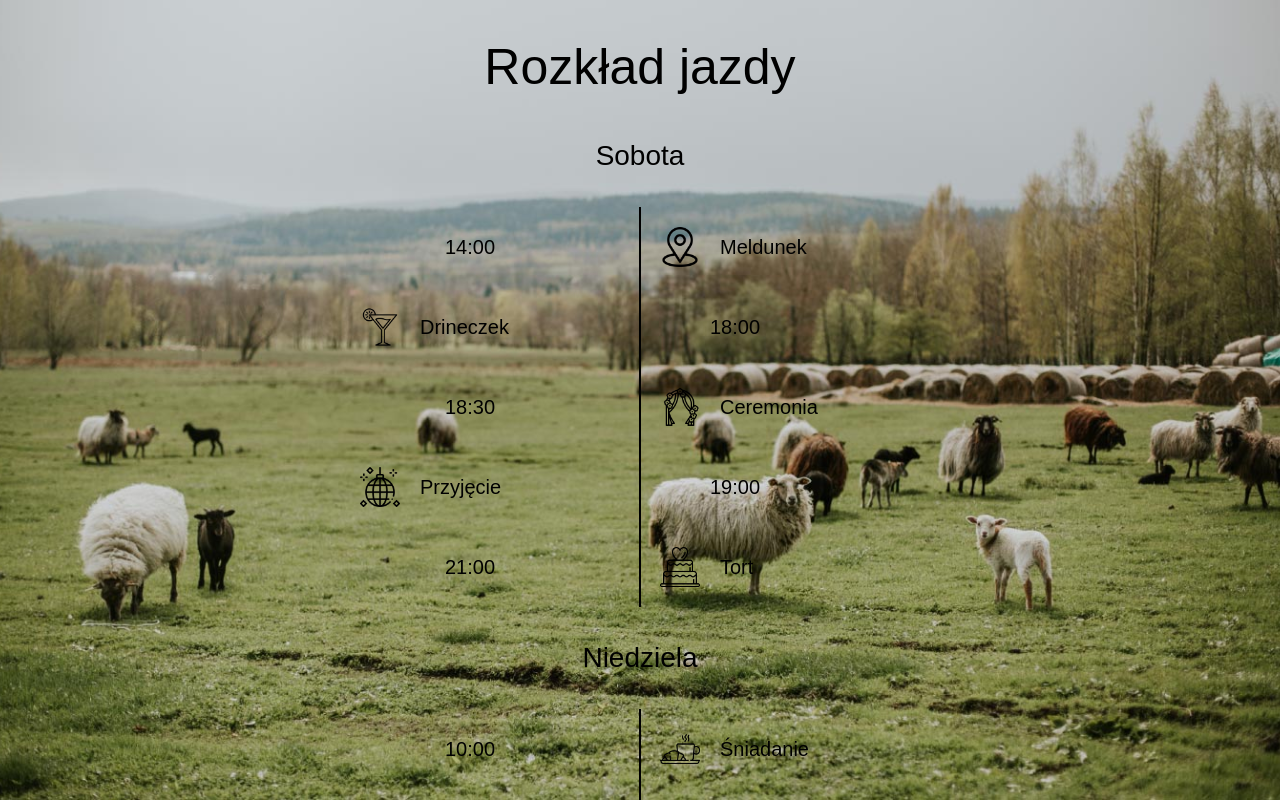
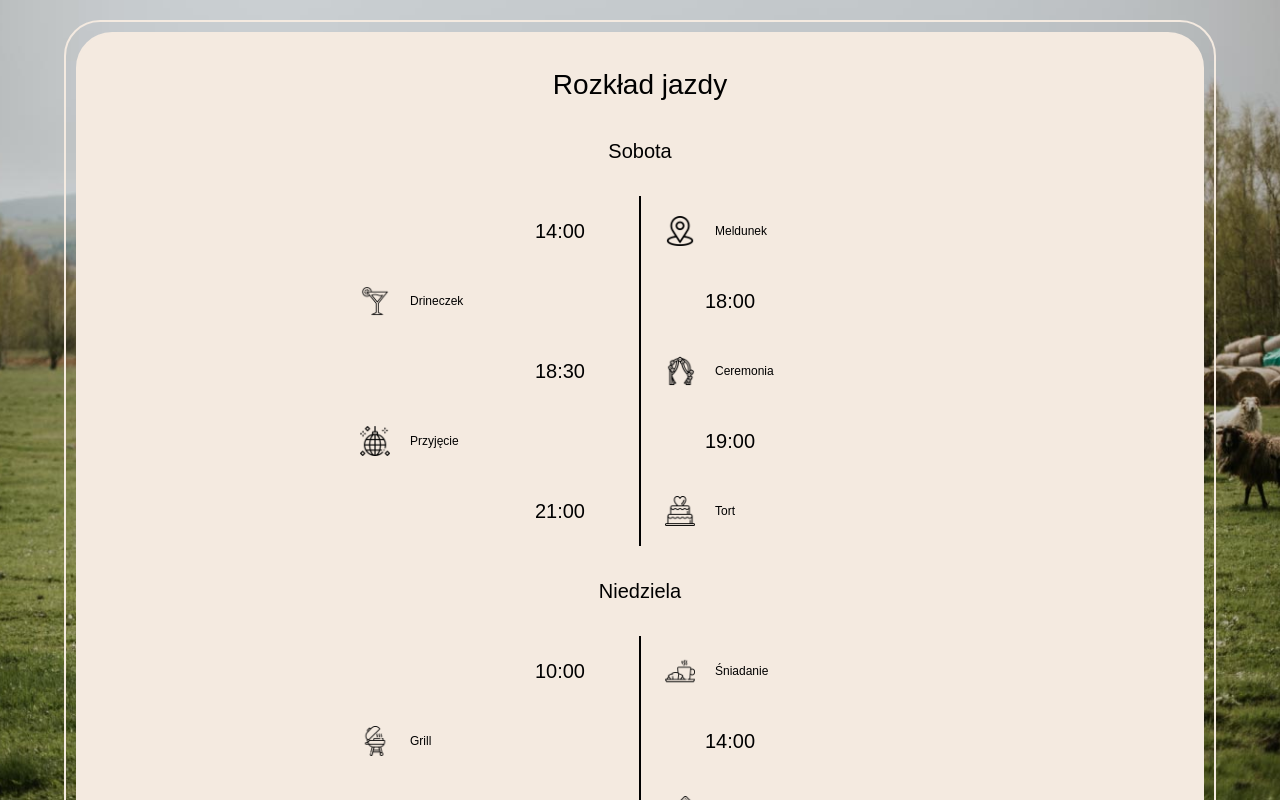
Before and after one commit to Zorzin/WeddingApp, a Next.js app: page /plan in a window 1280 px wide. Shown: the top 800 px of the page. Built offline with nearby package versions, Linux system fonts and the light colour scheme; a web font is replaced by a local one.

Commit message:
Plan background

```diff
--- a/src/app/plan/page.tsx
+++ b/src/app/plan/page.tsx
@@ -4,43 +4,46 @@ import Image from "next/image";
 
 export default function Plan() {
     return (
+        <div className="w-full items-center flex flex-col">
             <div className="planBody">
+                <div className="planBody-content">
                     <div className="timeline-container">
                         <p className="timeline-header">Rozkład jazdy</p>
 
                         <p className="timeline-day">Sobota</p>
                         <div className="timeline">
                             <div className="timeline-event">
-                        <div className="time">14:00</div>
                                 <div className="icon"><Image src="/icons/pin.png" alt="Welcome Toast" width={10}
                                                              height={10} unoptimized/>
                                 </div>
+                                <div className="time">14:00</div>
                                 <div className="description">Meldunek</div>
                             </div>
                             <div className="timeline-event">
-                        <div className="time">18:00</div>
                                 <div className="icon"><Image src="/icons/toast.png" alt="Cake Cutting" width={10}
                                                              height={10} unoptimized/>
                                 </div>
+                                <div className="time">18:00</div>
                                 <div className="description">Drineczek</div>
                             </div>
                             <div className="timeline-event">
-                        <div className="time">18:30</div>
                                 <div className="icon"><Image src="/icons/ceremony.png" alt="First Dance" width={10}
                                                              height={10} unoptimized/>
                                 </div>
+                                <div className="time">18:30</div>
                                 <div className="description">Ceremonia</div>
                             </div>
                             <div className="timeline-event">
+                                <div className="icon"><Image src="/icons/party.png" alt="Fireworks" width={10}
+                                                             height={10} unoptimized/>
+                                </div>
                                 <div className="time">19:00</div>
-                        <div className="icon"><Image src="/icons/party.png" alt="Fireworks" width={10} height={10} unoptimized/>
-                        </div>
                                 <div className="description">Przyjęcie</div>
                             </div>
                             <div className="timeline-event">
-                        <div className="time">21:00</div>
                                 <div className="icon"><Image src="/icons/cake.png" alt="Wedding Ceremony" width={10}
                                                              height={10} unoptimized/></div>
+                                <div className="time">21:00</div>
                                 <div className="description">Tort</div>
                             </div>
                         </div>
@@ -91,5 +94,7 @@ export default function Plan() {
 
                     </div>
                 </div>
+            </div>
+        </div>
     );
 }
--- a/src/app/plan/plan.css
+++ b/src/app/plan/plan.css
@@ -4,11 +4,19 @@
 
 .planBody {
     color: #000000;
-    margin: 0;
-    padding: 0;
-    display: flow;
+    margin: 20px;
+    padding: 10px;
     justify-content: center;
     align-items: center;
+    border-radius: 36px;
+    border: 2px solid rgb(244, 234, 224);
+    width: 90%;
+}
+
+.planBody-content{
+    background-color: rgb(244, 234, 224);
+    border: 2px solid rgb(244, 234, 224);
+    border-radius: 36px;
 }
 
 .timeline-container {
@@ -67,8 +75,8 @@
 }
 
 .icon img {
-    width: 40px;
-    height: 40px;
+    width: 30px;
+    height: 30px;
 }
 
 .description {
@@ -95,7 +103,7 @@
 
 .timeline-event:nth-child(odd) .time {
     order: 1;
-    text-align: center;
+    text-align: right;
     padding-left: 20px;
 }
 
@@ -116,10 +124,14 @@
 .timeline-day{
     margin-bottom: 30px;
     margin-top: 30px;
-    font-size: 28px;
+    font-size: 2.5vh;
 }
 
 .timeline-header{
-    font-size: 50px;
+    font-size: 3.5vh;
     margin-top: 30px;
 }
+
+.description{
+    font-size: 1.5vh;
+}
```
Lines whose indentation alone changed are shown as unchanged.
